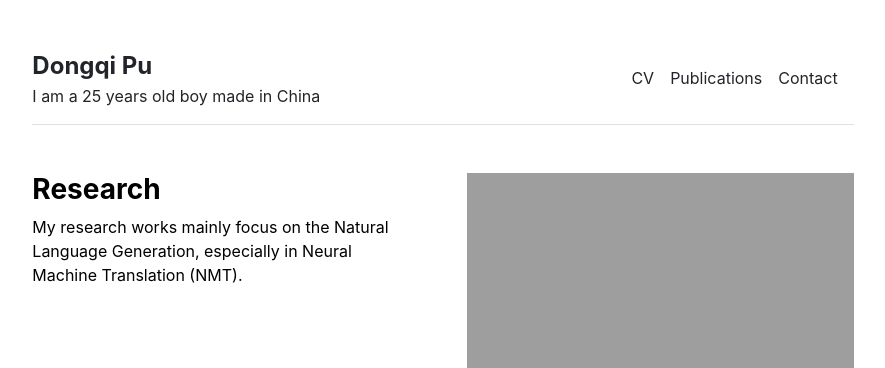
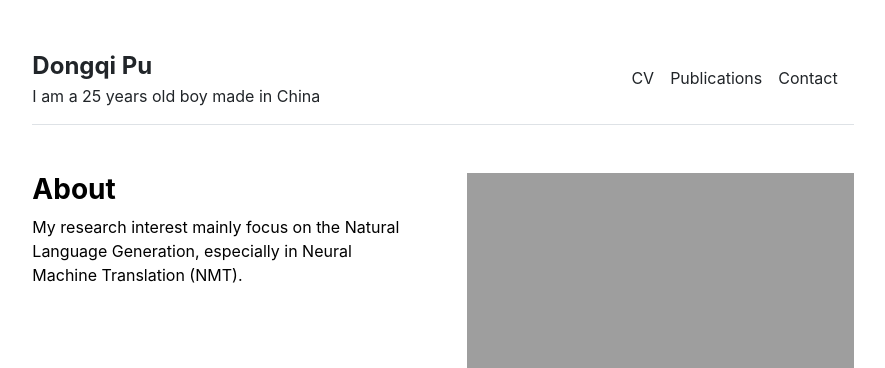
Before and after one commit to pudongqi/pudongqi.github.io, a Jekyll site: the page built from index.md, in a window 1280 px wide. Shown: the top 368 px of the page, without its empty margins (197-1082 px from the left). Built offline with Jekyll 4.4.1, drawn with Linux system fonts in a browser that asks for light colours.

Commit message:
no message

```diff
--- a/_layouts/home.html
+++ b/_layouts/home.html
@@ -4,9 +4,9 @@ layout: default
 
 <div class="row g-5 mb-5">
   <div class="col-md-6">
-    <h3 class="fw-bold">Research</h3>
+    <h3 class="fw-bold">About</h3>
     <p>
-      My research works mainly focus on the Natural Language Generation, especially in Neural Machine Translation (NMT).
+      My research interest mainly focus on the Natural Language Generation, especially in Neural Machine Translation (NMT).
     </p>
   </div>
   <div class="col-md-6">
```
